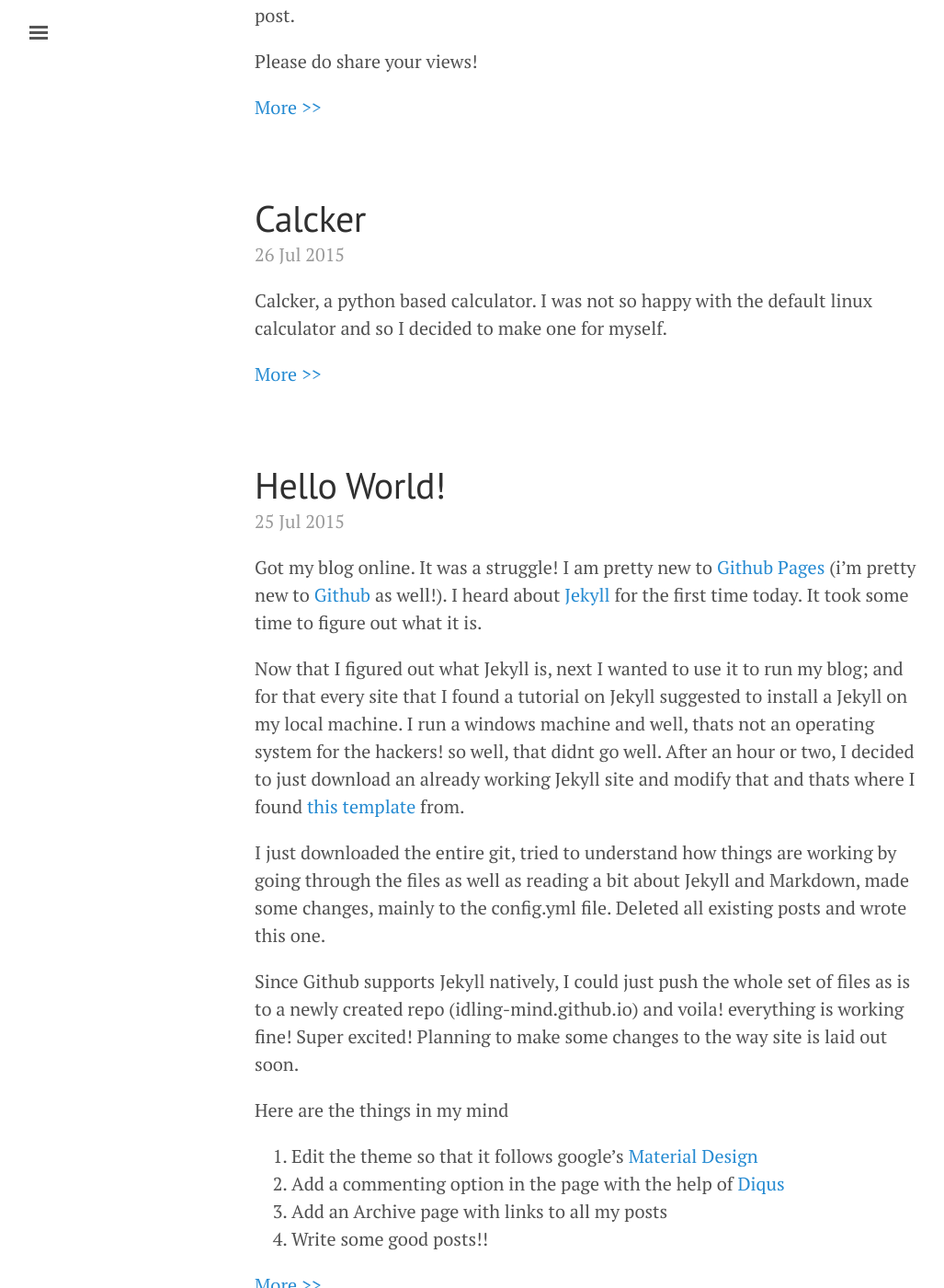
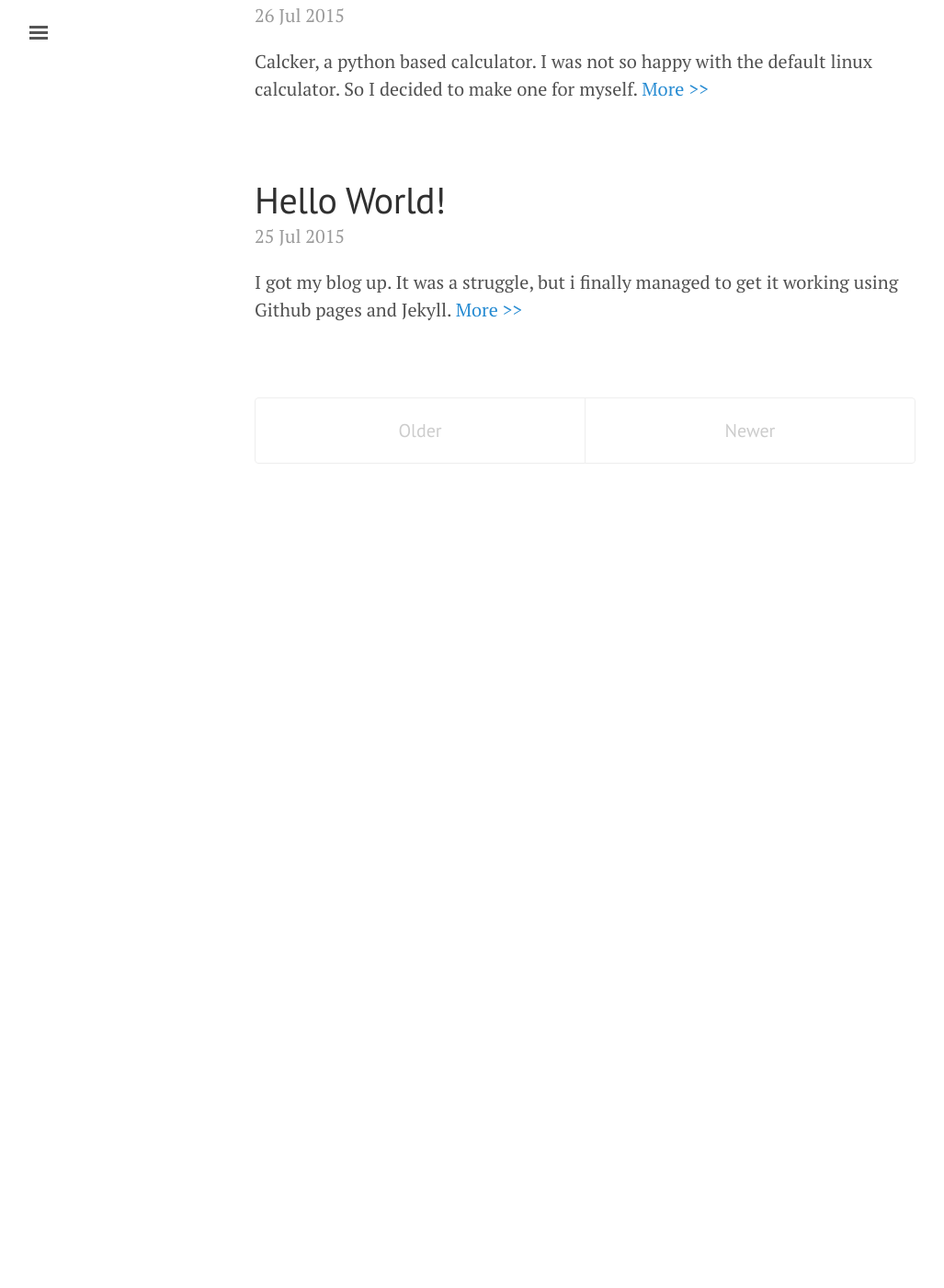
Before and after one commit to idling-mind/idling-mind.github.io, a Jekyll site: the page built from index.html, in a window 1280 px wide and 1400 px high, scrolled down 450 px. Shown: the whole window at 92% size, without its empty margins (3-1030 px from the left). Built offline with Jekyll 4.4.1, drawn with Linux system fonts in a browser that asks for light colours; the list of posts is cut into pages by our own code; after the commit the page ends 1014 px from its top, so only the background shows below that; part of the change alters nothing that is shown; some of the changed text lies outside the part shown.

Commit message:
Changed from showing whole post to only excerpt in the home page

```diff
--- a/_posts/2015-07-25-Hello-World.md
+++ b/_posts/2015-07-25-Hello-World.md
@@ -1,6 +1,7 @@
 ---
 layout: post
 title: Hello World!
+excerpt: I got my blog up. It was a struggle, but i finally managed to get it working using Github pages and Jekyll.
 ---
 
 Got my blog online. It was a struggle! I am pretty new to [Github Pages](https://pages.github.com/) (i'm pretty new to [Github](https://github.com) as well!). I heard about [Jekyll](http://jekyllrb.com/) for the first time today. It took some time to figure out what it is.
--- a/_posts/2015-07-26-Calcker-a-python-based-calculator.md
+++ b/_posts/2015-07-26-Calcker-a-python-based-calculator.md
@@ -1,6 +1,7 @@
 ---
 layout: post
 title: Calcker
+excerpt: Calcker, a python based calculator. I was not so happy with the default linux calculator. So I decided to make one for myself.
 ---
 Calcker, a python based calculator. I was not so happy with the default linux calculator and so I decided to make one for myself.
 
--- a/_posts/2015-07-26-Loksabha-Member-Qualification.md
+++ b/_posts/2015-07-26-Loksabha-Member-Qualification.md
@@ -2,6 +2,7 @@
 layout: post
 title: Indian Loksabha - Member Qualification
 customjs: https://online.tableau.com/javascripts/api/tableau-2.0.0.min.js
+excerpt: Indian polititians usually have a bad reputation when it comes to their education qualifications. So I was wondering if there is some way to summarize that info. This is what I found.
 ---
 Indian polititians usually have a bad reputation when it comes to their education qualifications. So I was wondering if there is some way to summarize that info. This is what I found.
 
```
